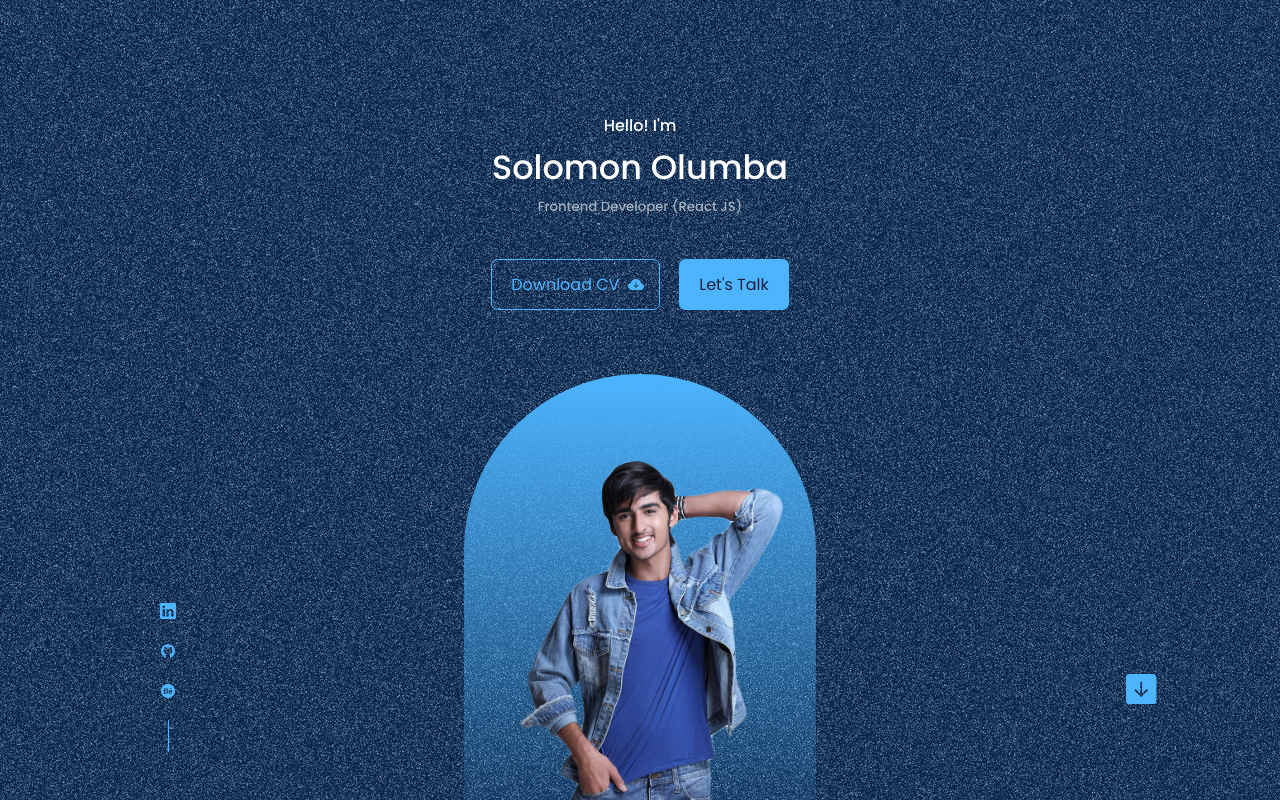
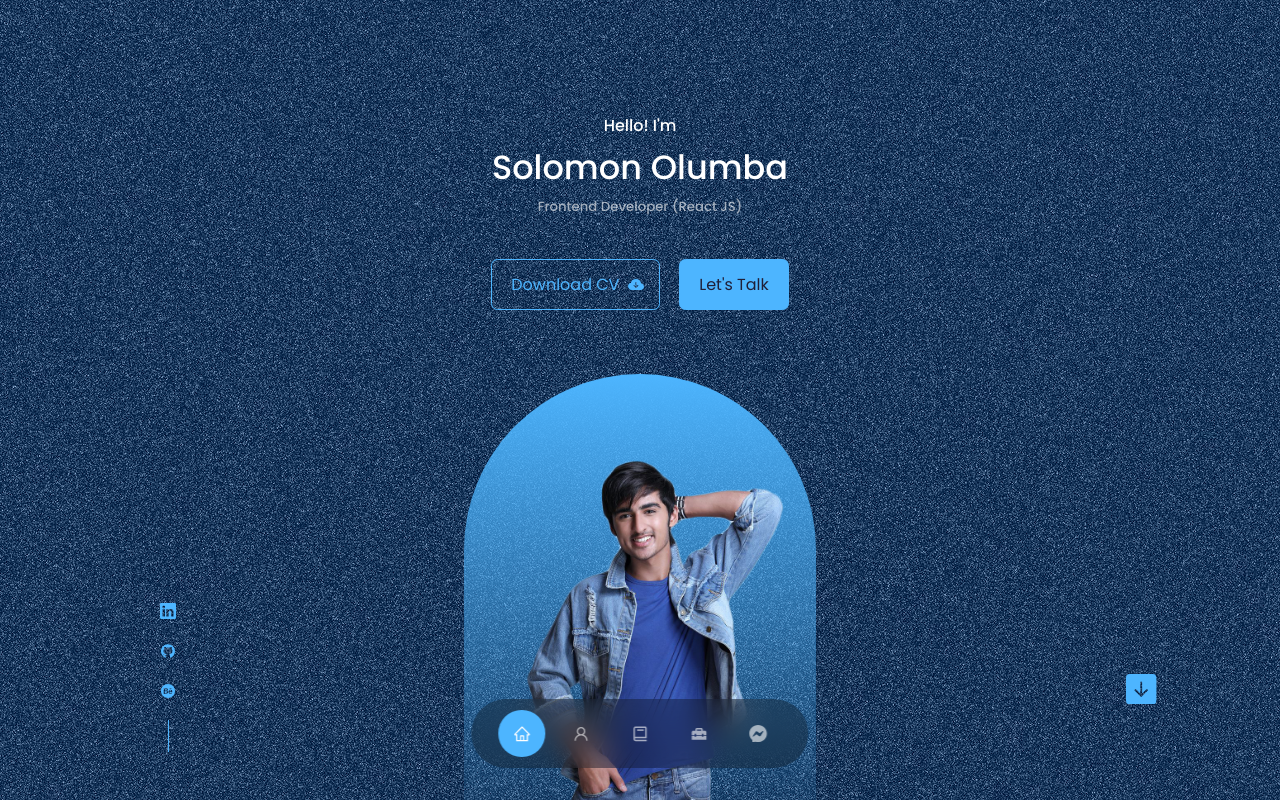
Before and after one commit to Solumba/my-portofolio, a React (Create React App) app: page / in a window 1280 px wide. Shown: the top 800 px of the page. Built offline with nearby package versions, Linux system fonts and the light colour scheme.

Commit message:
finishing floating nav

```diff
--- a/src/components/header/Header.jsx
+++ b/src/components/header/Header.jsx
@@ -7,7 +7,7 @@ import HeaderSocialLinks from './HeaderSocialLinks';
 
 const Header = () => {
   return (
-    <header>
+    <header id='top'>
       <div className="container header__container">
         <h4>Hello! I'm</h4>
         <h1>Solomon Olumba</h1>
--- a/src/components/nav/Nav.jsx
+++ b/src/components/nav/Nav.jsx
@@ -1,14 +1,25 @@
-import React from 'react';
+import React, {useState} from 'react';
 import './nav.css';
 import {AiOutlineHome, AiOutlineUser, BiBook, MdHomeRepairService, BsMessenger} from '../IconExports';
 const Nav = () => {
+
+  const [buttonState, updatebuttonState] = useState({
+    page: "#top",
+  });
+
+  const activateButtonHandler = (pageName) => {
+    updatebuttonState({
+      page: pageName,
+    });
+  }
+
   return (
     <nav>
-      <a href="#"><AiOutlineHome /></a>
-      <a href="#about"><AiOutlineUser /></a>
-      <a href="#experience"><BiBook /></a>
-      <a href="#services"><MdHomeRepairService /></a>
-      <a href="#contact"><BsMessenger /></a>
+      <a onClick={()=>activateButtonHandler("#top")} className={buttonState.page === "#top" ? 'active' : ''} href="#top"><AiOutlineHome /></a>
+      <a onClick={()=>activateButtonHandler("#about")}  className={buttonState.page === "#about" ? 'active' : ''} href="#about"><AiOutlineUser /></a>
+      <a onClick={()=>activateButtonHandler("#experience")}  className={buttonState.page === "#experience" ? 'active' : ''} href="#experience"><BiBook /></a>
+      <a onClick={()=>activateButtonHandler("#services")}  className={buttonState.page === "#services" ? 'active' : ''} href="#services"><MdHomeRepairService /></a>
+      <a onClick={()=>activateButtonHandler("#contact")}  className={buttonState.page === "#contact" ? 'active' : ''} href="#contact"><BsMessenger /></a>
     </nav>
   )
 }
--- a/src/components/nav/nav.css
+++ b/src/components/nav/nav.css
@@ -0,0 +1,29 @@
+nav {
+    background: rgba(0, 0, 0, 0.3);
+    width: max-content;
+    display: block;
+    padding: 0.7rem 1.7rem;
+    z-index: 2;
+    position: fixed;
+    left: 50%;
+    transform: translateX(-50%);
+    bottom: 2rem;
+    display: flex;
+    gap: 0.8rem;
+    border-radius: 3rem;
+    backdrop-filter: blur(15px);
+}
+
+nav a {
+    background: transparent;
+    padding: 0.9rem;
+    border-radius: 50%;
+    display: flex;
+    color: var(--color-light);
+    font-size: 1.1rem;
+}
+
+nav a.active {
+    background-color: var(--color-primary);
+    color: var(--color-white);
+}
```
